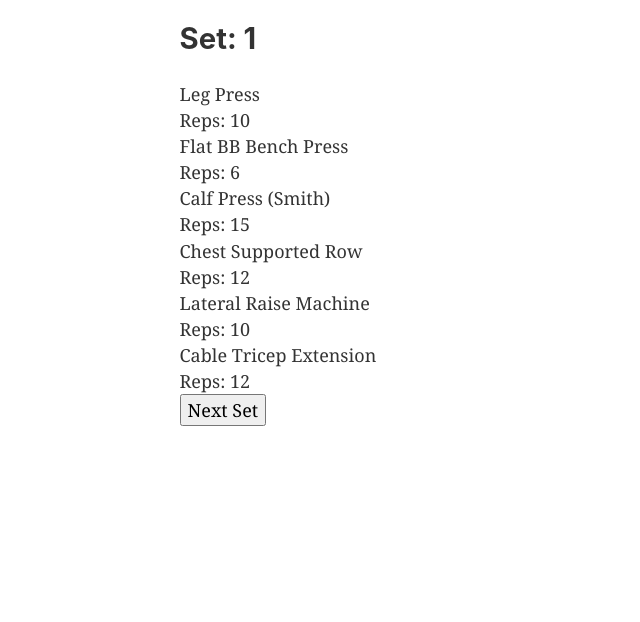
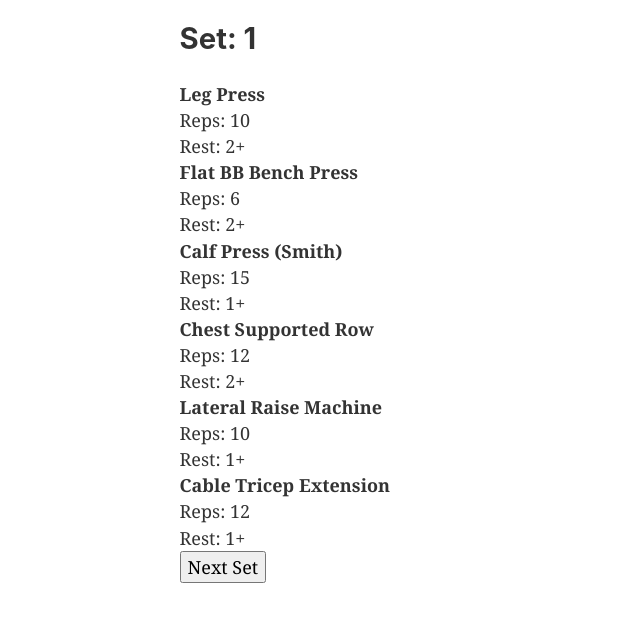
Before and after one commit to guayom/workout, a Gatsby site: page /workouts/workout-1 in a window 1280 px wide. Shown: the part 66-688 px from the top of the page, without its empty margins (0-640 px from the left). Built offline with nearby package versions, Linux system fonts and the light colour scheme; Gatsby itself is replaced by a stand-in of ours.

Commit message:
Add rest

```diff
--- a/src/templates/workout.js
+++ b/src/templates/workout.js
@@ -11,10 +11,13 @@ export default ({ data }) => {
       <h1>{title}</h1>
       <h2>Set: {set + 1}</h2>
       <div>
-        {excercises.map(({ title, reps }) => (
+        {excercises.map(({ title, reps, rest }) => (
           <div>
-            <div>{title}</div>
-            <div>Reps: {reps[set]}</div>
+            <div>
+              <strong>{title}</strong>
+            </div>
+            <div>Reps: {reps[set] ? reps[set] : 0}</div>
+            <div>Rest: {rest}</div>
           </div>
         ))}
       </div>
@@ -38,6 +41,7 @@ export const pageQuery = graphql`
           title
           notes
           reps
+          rest
         }
       }
     }
--- a/src/workouts/workout1.md
+++ b/src/workouts/workout1.md
@@ -4,6 +4,7 @@ date: "2020-01-30"
 title: "Workout 1"
 excercises:
   - title: Leg Press
+    rest: 2+
     notes:
     reps:
       - "10"
@@ -11,6 +12,7 @@ excercises:
       - "10"
       - "10"
   - title: Flat BB Bench Press
+    rest: 2+
     notes:
     reps:
       - "6"
@@ -18,6 +20,7 @@ excercises:
       - "6"
       - "6"
   - title: Calf Press (Smith)
+    rest: 1+
     notes:
     reps:
       - "15"
@@ -25,6 +28,7 @@ excercises:
       - "15"
       - "15"
   - title: Chest Supported Row
+    rest: 2+
     notes:
     reps:
       - "12"
@@ -32,12 +36,14 @@ excercises:
       - "12"
       - "12"
   - title: Lateral Raise Machine
+    rest: 1+
     notes:
     reps:
       - "10"
       - "10"
       - MR
   - title: Cable Tricep Extension
+    rest: 1+
     notes: Pull downs
     reps:
       - "12"
```
